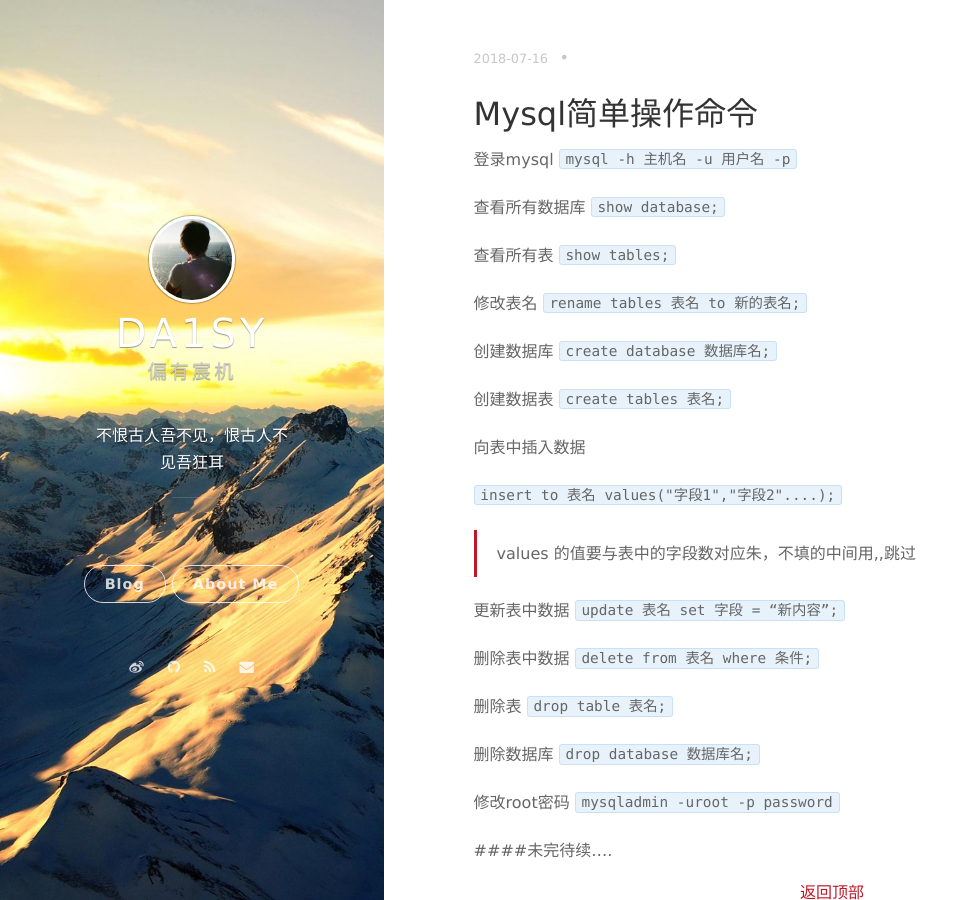
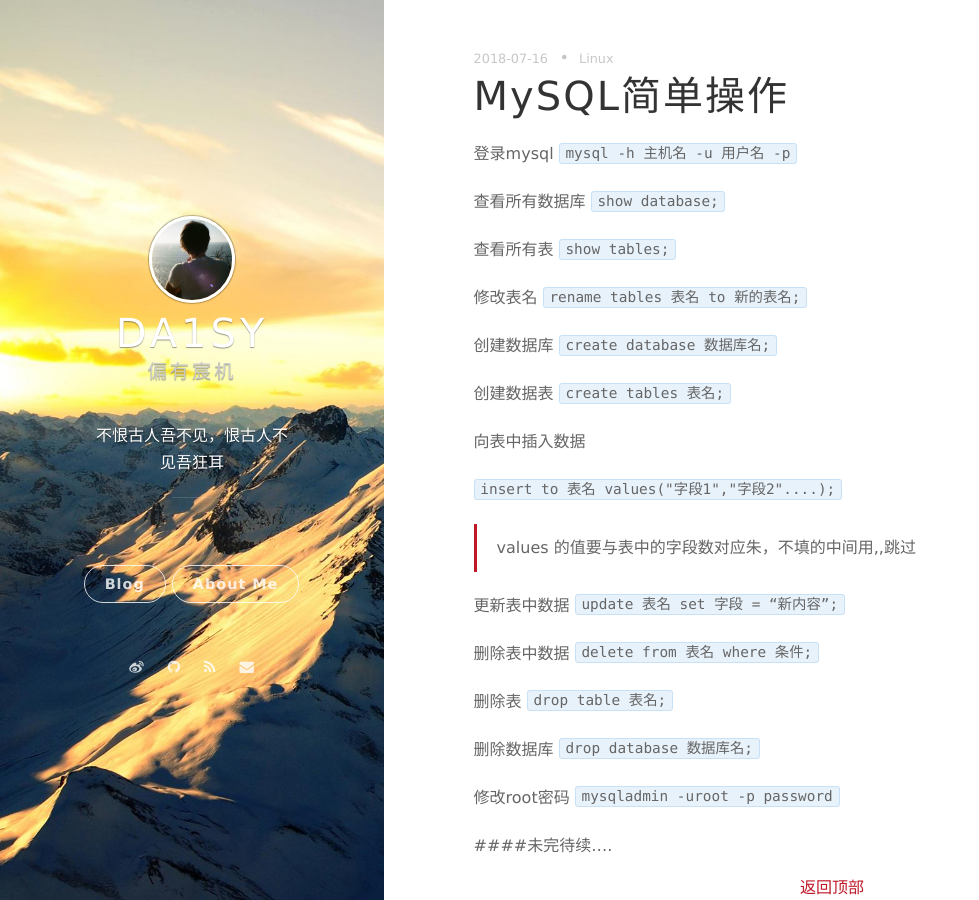
Before and after one commit to linusboyle/linusboyle.cn, a Jekyll site: the page built from _posts/2018-07-16-MySQL-use.md, in a window 1280 px wide and 900 px high. Shown: the whole window, without its empty margins (0-979 px from the left). Built offline with Jekyll 4.4.1, drawn with Linux system fonts in a browser that asks for light colours; nearby versions of some CDN libraries; our own code applies the rules of GitHub Pages for plain Markdown files; comment, search, counter and statistics services are not loaded.

Commit message:
Update 2018-07-16-MySQL-use.md

```diff
--- a/_posts/2018-07-16-MySQL-use.md
+++ b/_posts/2018-07-16-MySQL-use.md
@@ -1,13 +1,12 @@
 ---
-title:MySQL简单操作
-date:2018-07-16
+title: MySQL简单操作
+date: 2018-07-16
 tags: Linux
 layout: post
 ---
 
 
-Mysql简单操作命令
----
+
 
 登录mysql
 `mysql -h 主机名 -u 用户名 -p`
```
